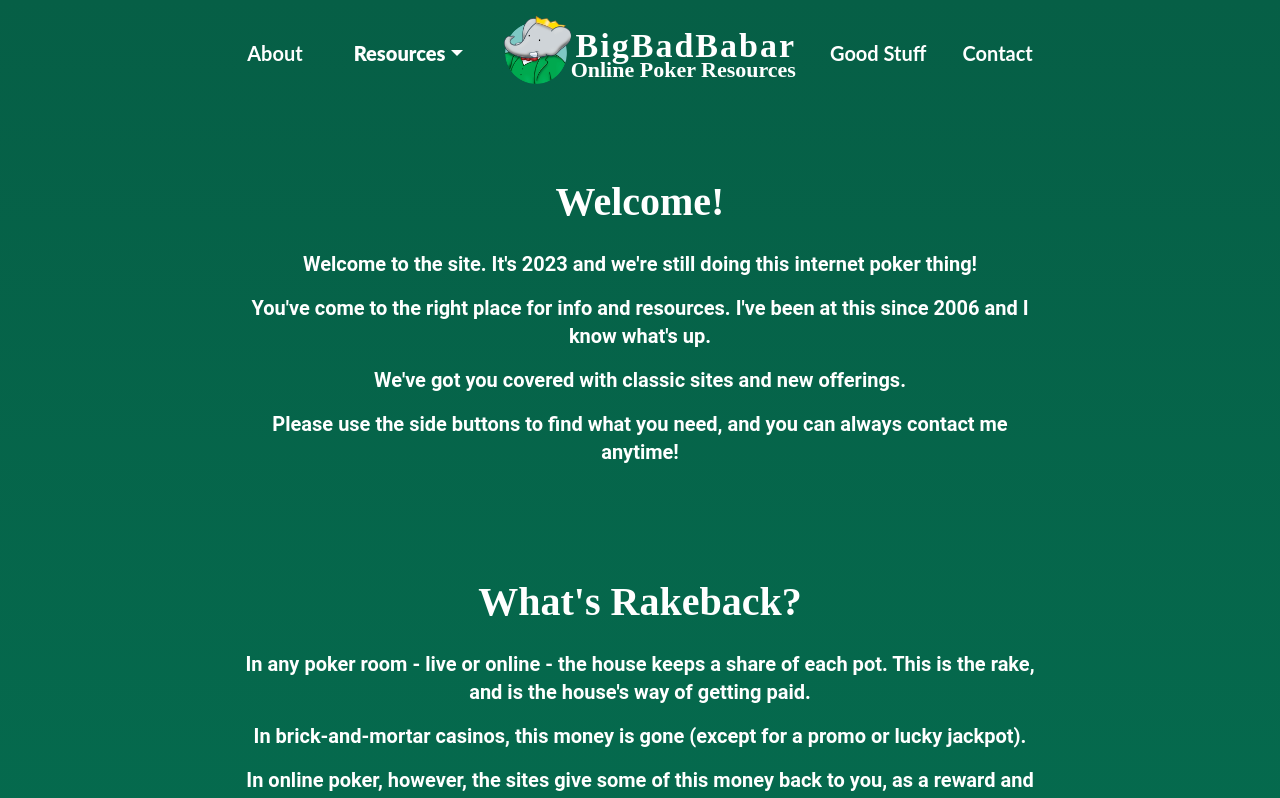
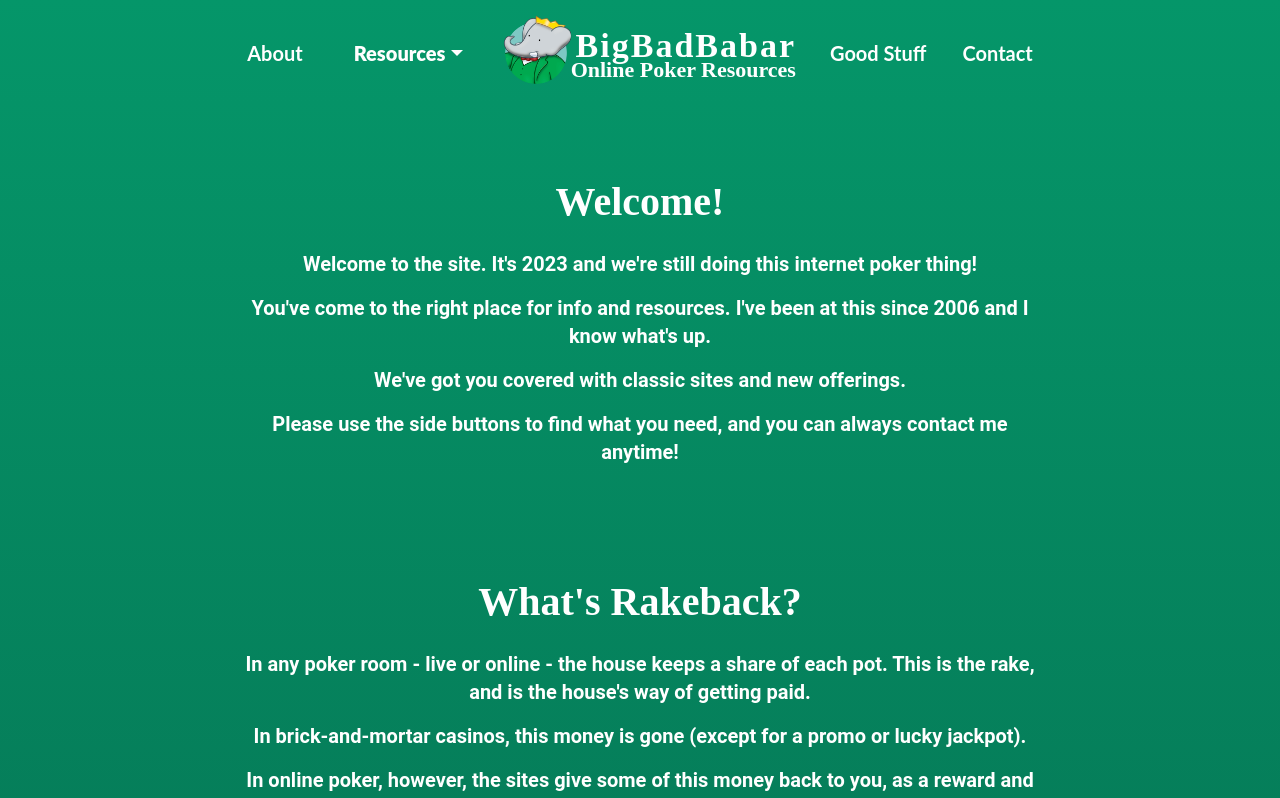
Before and after one commit to oceanhillman/bigbadbabar, a React (Create React App) app: page / in a window 1280 px wide. Shown: the top 798 px of the page. Built offline with nearby package versions, Linux system fonts and the light colour scheme.

Commit message:
Change body gradient

```diff
--- a/src/main.css
+++ b/src/main.css
@@ -9,7 +9,7 @@
 
 @layer base {
   body {
-    @apply !bg-gradient-to-b from-emerald-800 to-emerald-700;
+    @apply !bg-gradient-to-b from-emerald-600 to-emerald-800;
   }
 }
 
```
